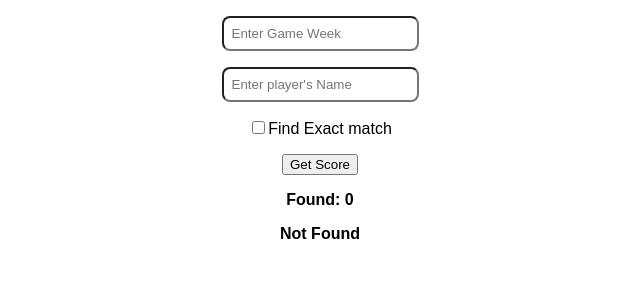
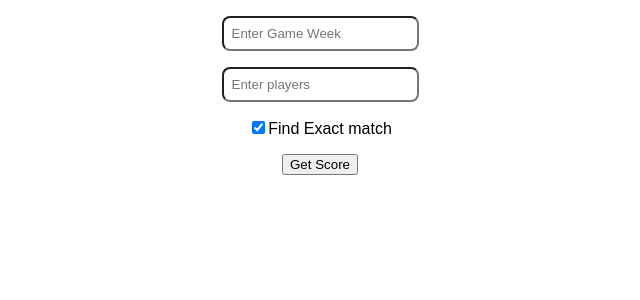
Before and after one commit to HeyNitin/FTL-Scoring, a React (Create React App) app: page / in a window 1280 px wide. Before the commit this address had no page. Shown: the top 300 px of the page, without its empty margins (320-960 px from the left). Built offline with nearby package versions, Linux system fonts and the light colour scheme.

Commit message:
style: improved css

```diff
--- a/src/App.js
+++ b/src/App.js
@@ -5,17 +5,23 @@ import axios from "axios";
 export default function App() {
 	const [playerName, setPlayerName] = useState("");
 	const [gameWeek, setGameWeek] = useState("");
+	const [exact, setExact] = useState(true);
 	const [players, setPlayers] = useState({ response: [], notFound: [] });
 	const [isLoading, setIsLoading] = useState(false);
-  const [exact, setExact] = useState(false);
 
 	const submitHandler = async (e) => {
 		e.preventDefault();
 		setIsLoading(true);
+		try {
 			const res = await axios.get(
 				`https://FTL-Scoring.heynitin.repl.co/${playerName}/${gameWeek}/${exact}`
 			);
+			console.log(res.data);
 			setPlayers(res.data);
+		} catch (e) {
+			alert("Something went wrong!");
+			console.log(e);
+		}
 		setIsLoading(false);
 	};
 
@@ -32,11 +38,11 @@ export default function App() {
 					className="textfield"
 					value={playerName}
 					onChange={(e) => setPlayerName(e.target.value)}
-					placeholder="Enter player's Name"
+					placeholder="Enter players"
 				/>
 				<input
 					type="checkbox"
-					value={exact}
+					checked={exact}
 					onChange={() => setExact((prev) => !prev)}
 					id="exact"
 				/>
@@ -46,7 +52,7 @@ export default function App() {
 			<div className="result">
 				{!isLoading && (
 					<>
-          <div className="bold">Found: {players.response.length}</div>
+						{players.response.length ? <div className="bold">Found: {players.response.length}</div>:<></>}
 						<ul>
 							{players.response.map((item, idx) => {
 								return (
@@ -64,7 +70,7 @@ export default function App() {
 								);
 							})}
 						</ul>
-						<div className="bold">Not Found</div>
+						{players.notFound.length ? <div className="bold">Not Found</div>:<></>}
 						{players.notFound.map((item, idx) => (
 							<div key={idx}>{item}: Not Found</div>
 						))}
```
Lines whose indentation alone changed are shown as unchanged.
